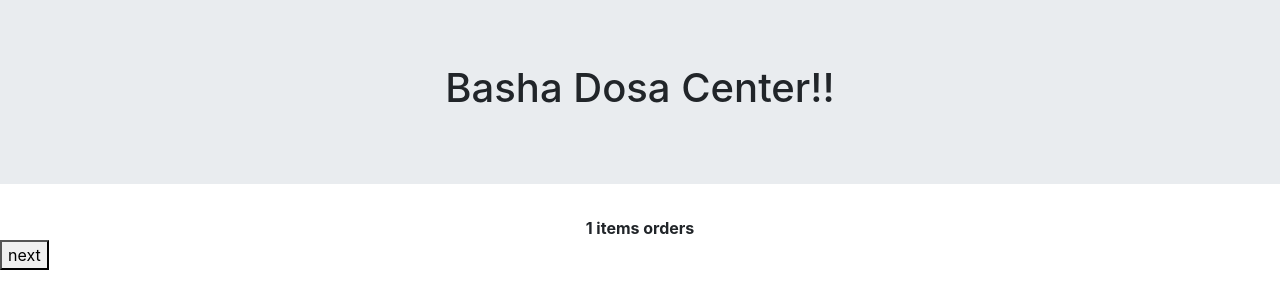
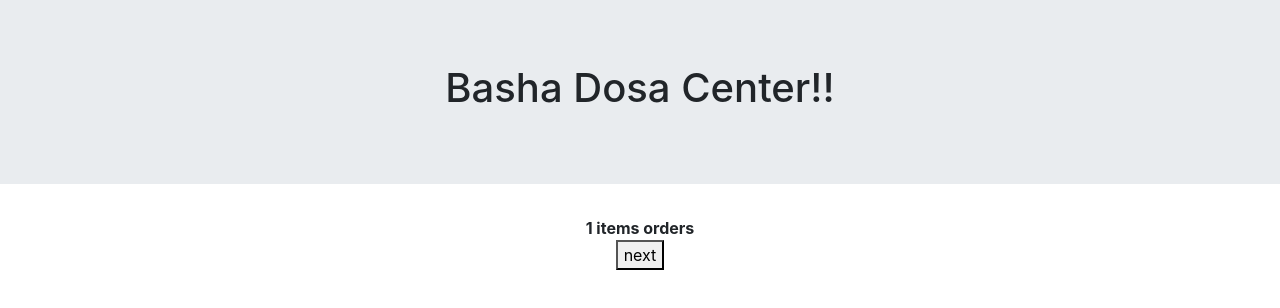
Before and after one commit to ismailbaig/miapp, an Angular app: page /orders/1 in a window 1280 px wide. Shown: the top 308 px of the page. Built offline with nearby package versions, Linux system fonts and the light colour scheme.

Commit message:
next button in center

```diff
--- a/src/app/order/order.component.html
+++ b/src/app/order/order.component.html
@@ -1,3 +1,5 @@
 <div class="text-center">
     <b>{{_quantity.quantity}} items orders</b></div>
-    <button (click)="next()">next</button>
+
+
+    <div class='text-center'>  <button (click)="next()">next</button>  </div>
```
